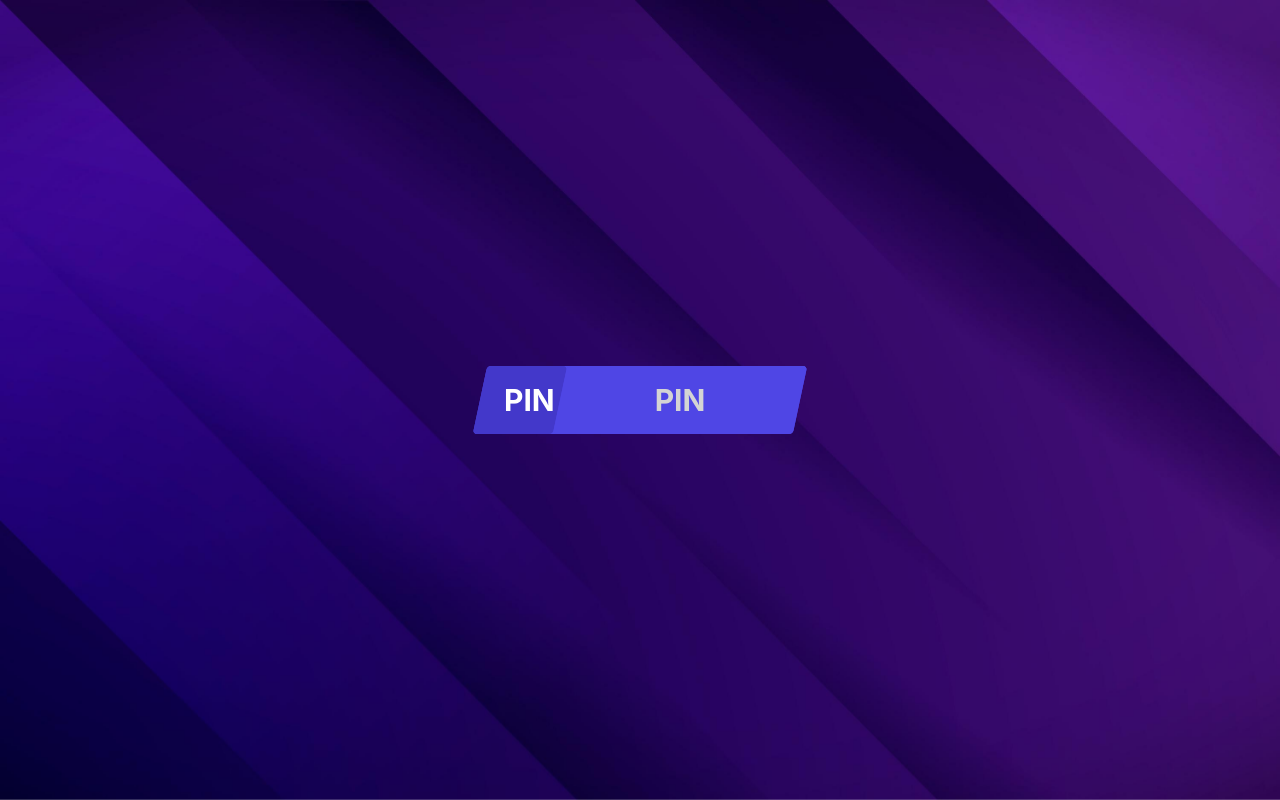
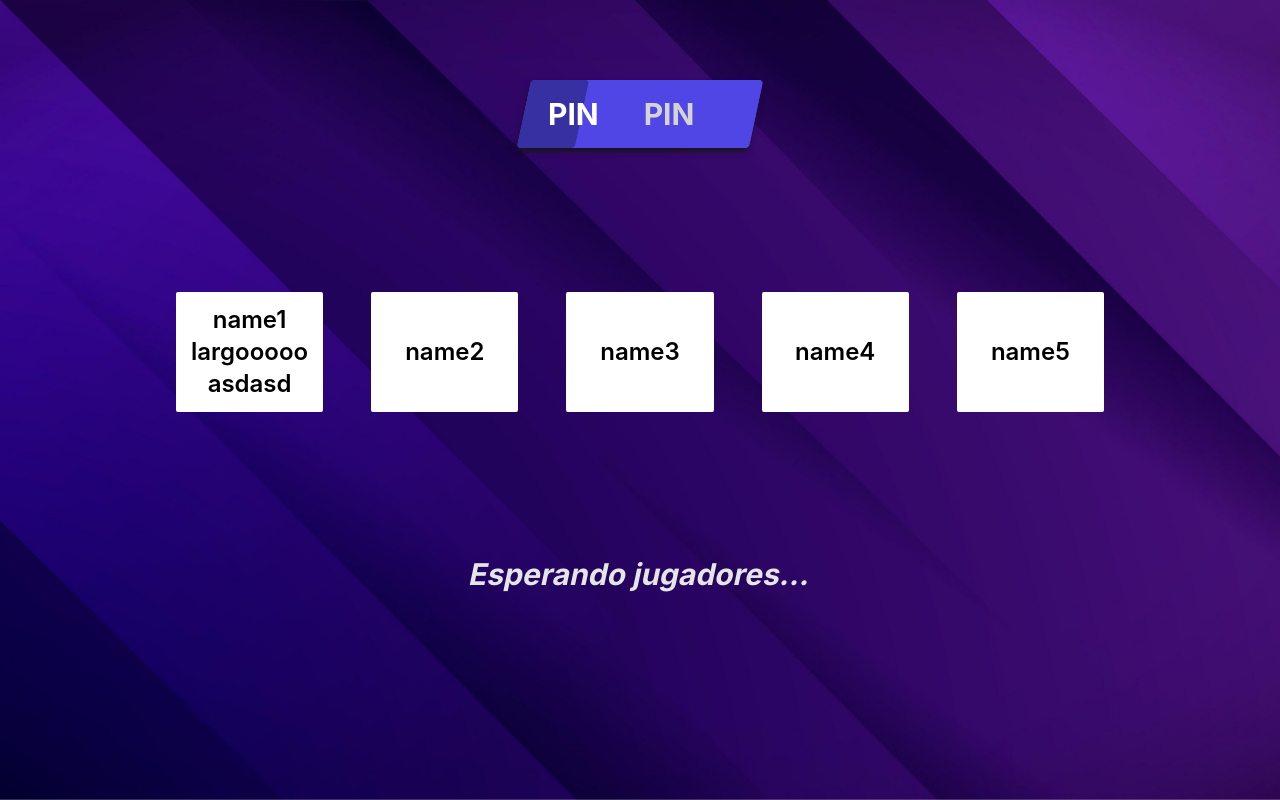
Before and after one commit to briansleonel/quiz-wave-client, a React (Vite) app: page /lobby in a window 1280 px wide. Built offline with nearby package versions, Linux system fonts and the light colour scheme; what javascript-time-ago would draw is missing.

Commit message:
feat: show players who are joining the room

```diff
--- a/src/app/lobby/LobbyPage.tsx
+++ b/src/app/lobby/LobbyPage.tsx
@@ -1,18 +1,38 @@
 import { useLocation } from "react-router-dom";
 import BackgroundQuiz from "../../components/Trivia/BackgroundQuiz";
+import { useEffect, useState } from "react";
+import { Player } from "../../types/quiz/player";
+
+const playersMock: Array<Player> = [
+    {
+        socketId: "akjsdjkajks",
+        name: "name1 largooooo asdasd",
+        score: 0,
+        answers: [],
+    },
+    { socketId: "asdasdasdas", name: "name2", score: 0, answers: [] },
+    { socketId: "assxcsdfass", name: "name3", score: 0, answers: [] },
+    { socketId: "asdqweasdaa", name: "name4", score: 0, answers: [] },
+    { socketId: "fghftheffgdf", name: "name5", score: 0, answers: [] },
+];
 
 export default function LobbyPage() {
     const location = useLocation();
     const collectionId = new URLSearchParams(location.search).get("collection");
 
-    console.log(collectionId);
+    // Estado para verificar cuando esté cargando los necesario para el juego
+    const [loading, setLoading] = useState<boolean>(true);
+
+    const [players, setPlayers] = useState<Array<Player>>(playersMock);
+
+    useEffect(() => {});
 
     return (
         <BackgroundQuiz>
-            <main className="w-full h-screen flex items-center justify-center">
+            <main className="w-full h-screen flex flex-col items-center justify-start gap-36 p-20 md:px-44">
                 {/** Mostrar el código de juego */}
-                <section className="flex w-1/4 rounded transform -skew-x-12 bg-indigo-600 ">
-                    <div className="w-1/4 rounded py-4 px-6  bg-indigo-700">
+                <section className="flex w-1/4 rounded transform -skew-x-12 bg-indigo-600 shadow-md shadow-neutral-900">
+                    <div className="w-1/4 rounded py-4 px-6  bg-indigo-800">
                         <div className="transform skew-x-12 ">
                             <h3 className="text-3xl text-center text-white font-bold">
                                 PIN
@@ -27,6 +47,22 @@ export default function LobbyPage() {
                         </div>
                     </div>
                 </section>
+
+                {/** Mostrar los jugadores que van ingresando a la sala */}
+                <section className="w-full grid grid-cols-5 gap-12">
+                    {players.map((p) => (
+                        <span
+                            key={p.socketId}
+                            className="w-full flex items-center justify-center rounded-sm bg-white p-3 text-center text-2xl font-semibold"
+                        >
+                            {p.name}
+                        </span>
+                    ))}
+                </section>
+
+                <span className="font-bold text-neutral-200 text-3xl transform -skew-x-12">
+                    Esperando jugadores...
+                </span>
             </main>
         </BackgroundQuiz>
     );
```
